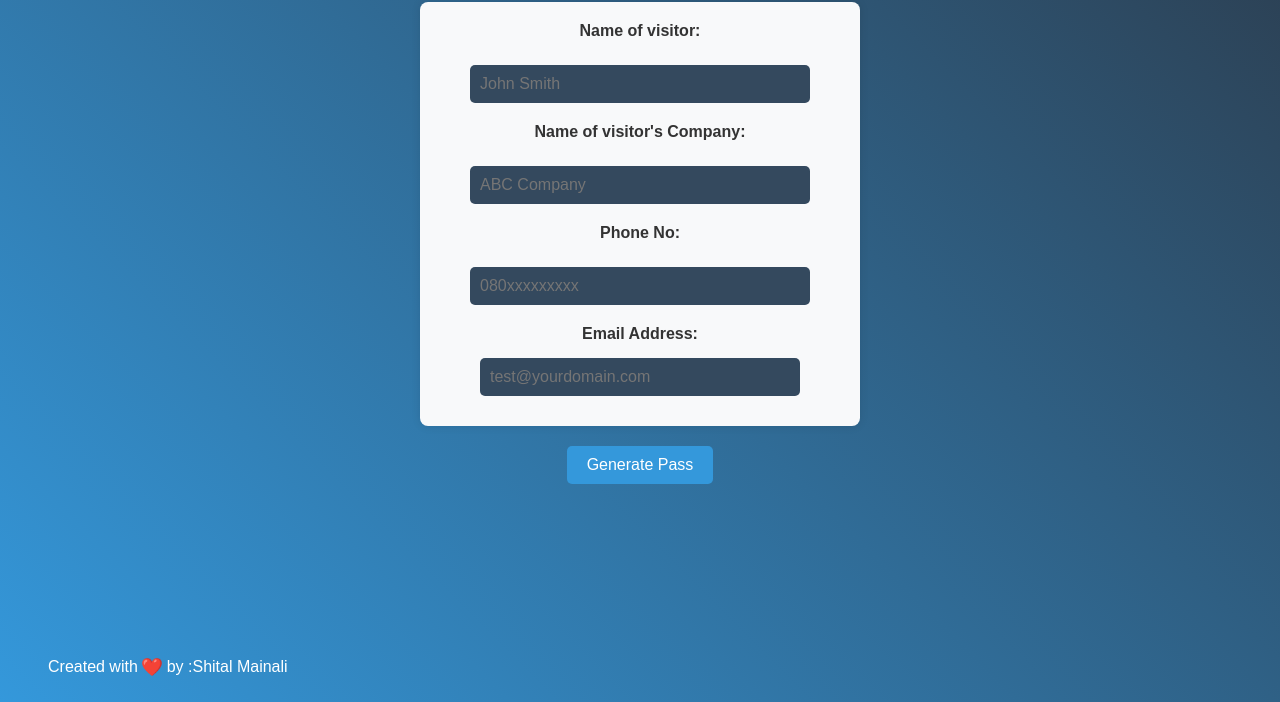
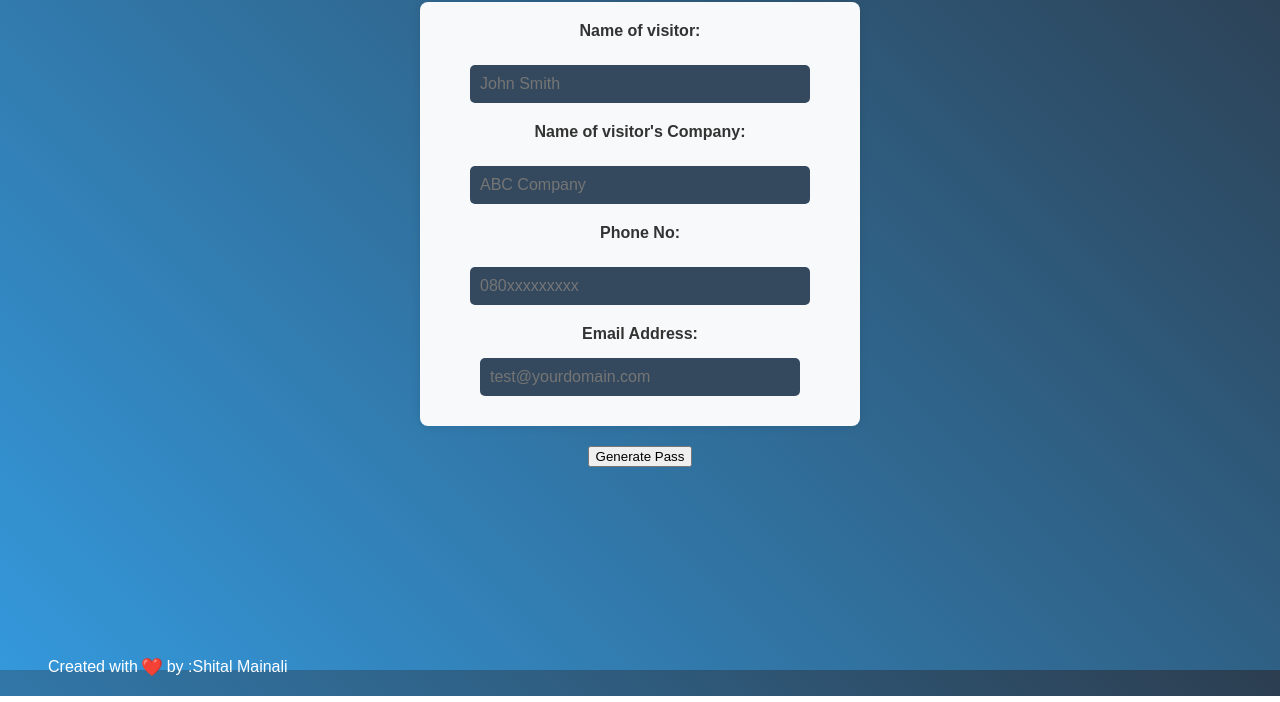
Before and after one commit to spiderb59/qrGenerator, a plain HTML site: page index.html in a window 1280 px wide. Shown: the part 104-806 px from the top of the page. Drawn offline with Linux system fonts and the light colour scheme.

Commit message:
Update style.css

```diff
--- a/style.css
+++ b/style.css
@@ -8,6 +8,7 @@ body {
 }
 
 h1 {
+  text-color: white;
   margin-top: 20px;
 }
 form {
@@ -56,16 +57,7 @@ input[type="text"] {
   border-color: #3498db;
 }
 
-button {
-  padding: 10px 20px;
-  background-color: #3498db;
-  color: #fff;
-  border: none;
-  border-radius: 5px;
-  cursor: pointer;
-  font-size: 16px;
-  transition: background-color 0.3s;
-}
+
 
 button:hover {
   background-color: #2980b9;
@@ -73,7 +65,7 @@ button:hover {
 
 canvas#qr-code {
   margin-top: 20px;
-  margin-bottom: 20px;
+  margin-bottom: 5px;
   max-width: 80%;
   display: block;
   margin-left: auto;
@@ -82,14 +74,11 @@ canvas#qr-code {
 
 a#download-link {
   display: none;
-}
-
-
-#download-btn {
-  margin-top: 20px;
+  z-index: 1;
 }
 
 footer {
+  z-index: -23;
   color: #fff;
   padding: 20px;
   text-align: left;
@@ -114,6 +103,7 @@ footer {
 }
 
 #download-link {
+  z-index: 1;
   display: inline-block;
   margin-top: 20px;
   padding: 10px 20px;
```
